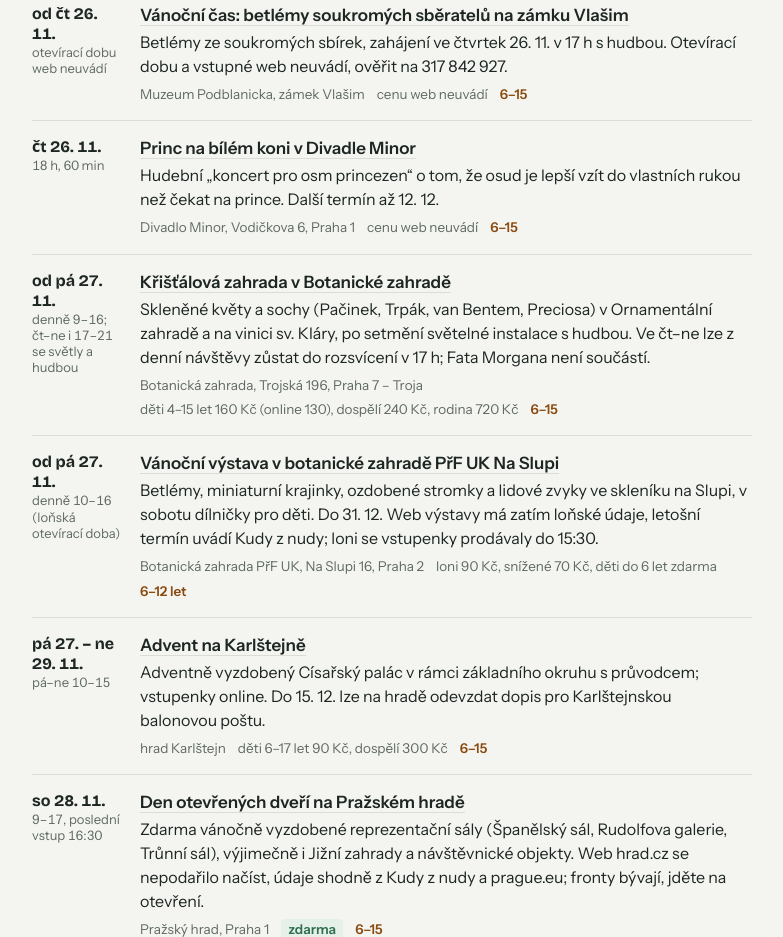
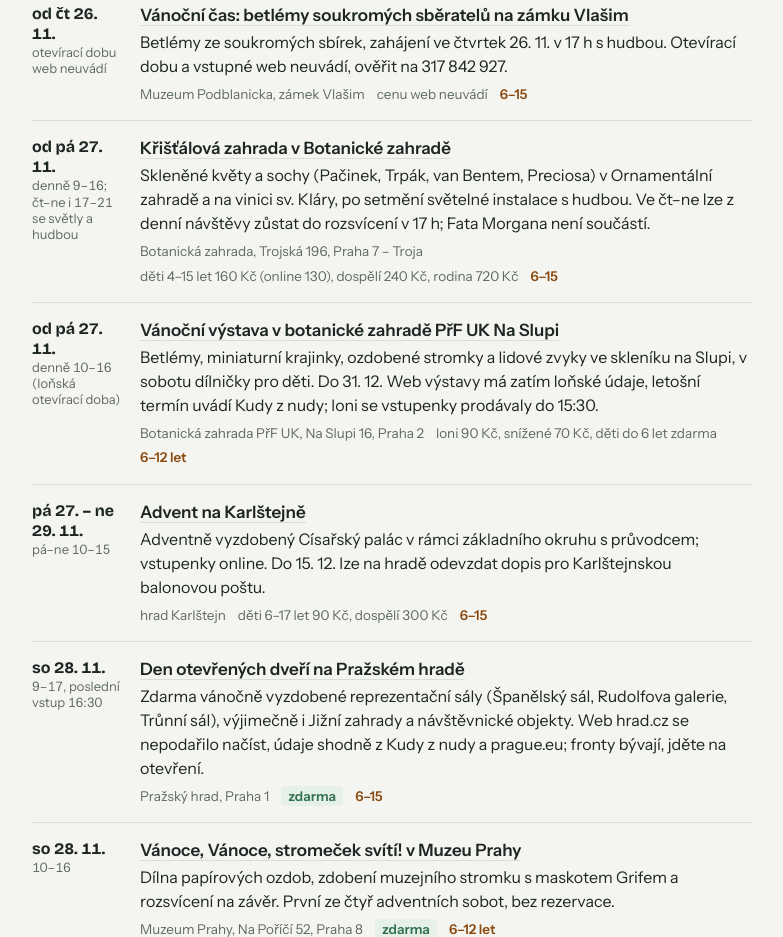
Before and after one commit to petraklepacova/kamsdomskolakem, a plain HTML site: page index.html in a window 1280 px wide. Shown: the part 5380-6317 px from the top of the page, without its empty margins (248-1031 px from the left). Drawn offline with nearby package versions, Linux system fonts and the light colour scheme.

Commit message:
Divadlo Minor staženo (divadla zatím nezařazujeme)
Co-Authored-By: Claude Fable 5.2 <noreply@anthropic.com>
Claude-Session: https://claude.ai/code/session_01Aqmo71yytGqQtkyxb3Vb9u

```diff
--- a/index.html
+++ b/index.html
@@ -296,7 +296,6 @@ const WEEKS = [
   {d:"čt 26. – so 28. 11.",t:"9–17, poslední vstup 16:30",n:"Vánoční výstava ovoce: staré zimní odrůdy jablek a hrušek",u:"https://www.nzm.cz/aktualne-v-muzeu/vystavy/vanocni-vystava-ovoce-stare-zimni-odrudy-jabloni-a-hrusni",w:"Stovky starých odrůd a poradna na určení odrůd (vezměte jablko ze zahrady); ve čt ve 12 h komentovaná prohlídka s ochutnávkou, v pá v 10 h přednáška. Semináře s registrací e-mailem.",p:"NZM, Kostelní 44, Praha 7",c:"do 18 let zdarma, dospělí 250 Kč",a:[6,15],r:"P",f:false},
   {d:"od čt 26. 11.",t:"út–pá 9–17, po zavřeno",n:"Od výlohy ke stromečku: vánoční výstava na Hrádku",u:"https://www.cms-kh.cz/od-vylohy-ke-stromecku",w:"Jak se měnila vánoční přání, dárky a nakupování v kutnohorských obchodech; levná výstava ke spojení se středověkým dolem v Hrádku. Termín potvrzuje web muzea, hodiny a cenu Kudy z nudy.",p:"České muzeum stříbra, Hrádek, Barborská 28, Kutná Hora",c:"40 Kč, snížené 30 Kč",a:[6,15],r:"S",f:false},
   {d:"od čt 26. 11.",t:"otevírací dobu web neuvádí",n:"Vánoční čas: betlémy soukromých sběratelů na zámku Vlašim",u:"https://www.muzeumpodblanicka.cz/akce/vanocni-cas/",w:"Betlémy ze soukromých sbírek, zahájení ve čtvrtek 26. 11. v 17 h s hudbou. Otevírací dobu a vstupné web neuvádí, ověřit na 317 842 927.",p:"Muzeum Podblanicka, zámek Vlašim",c:"cenu web neuvádí",a:[6,15],r:"S",f:false},
-  {d:"čt 26. 11.",t:"18 h, 60 min",n:"Princ na bílém koni v Divadle Minor",u:"https://www.minor.cz/repertoar/princ-na-bilem-koni",w:"Hudební „koncert pro osm princezen“ o tom, že osud je lepší vzít do vlastních rukou než čekat na prince. Další termín až 12. 12.",p:"Divadlo Minor, Vodičkova 6, Praha 1",c:"cenu web neuvádí",a:[6,15],r:"P",f:false},
   {d:"od pá 27. 11.",t:"denně 9–16; čt–ne i 17–21 se světly a hudbou",n:"Křišťálová zahrada v Botanické zahradě",u:"https://www.botanicka.cz/clanky/akce/kristalova-zahrada-i-rozzarene-sklenene-instalace",w:"Skleněné květy a sochy (Pačinek, Trpák, van Bentem, Preciosa) v Ornamentální zahradě a na vinici sv. Kláry, po setmění světelné instalace s hudbou. Ve čt–ne lze z denní návštěvy zůstat do rozsvícení v 17 h; Fata Morgana není součástí.",p:"Botanická zahrada, Trojská 196, Praha 7 – Troja",c:"děti 4–15 let 160 Kč (online 130), dospělí 240 Kč, rodina 720 Kč",a:[6,15],r:"P",f:false},
   {d:"od pá 27. 11.",t:"denně 10–16 (loňská otevírací doba)",n:"Vánoční výstava v botanické zahradě PřF UK Na Slupi",u:"https://www.vanocni-vystava.cz/",w:"Betlémy, miniaturní krajinky, ozdobené stromky a lidové zvyky ve skleníku na Slupi, v sobotu dílničky pro děti. Do 31. 12. Web výstavy má zatím loňské údaje, letošní termín uvádí Kudy z nudy; loni se vstupenky prodávaly do 15:30.",p:"Botanická zahrada PřF UK, Na Slupi 16, Praha 2",c:"loni 90 Kč, snížené 70 Kč, děti do 6 let zdarma",a:[6,12],r:"P",f:false},
   {d:"pá 27. – ne 29. 11.",t:"pá–ne 10–15",n:"Advent na Karlštejně",u:"https://www.hrad-karlstejn.cz/cs/akce/89397-advent-na-karlstejne",w:"Adventně vyzdobený Císařský palác v rámci základního okruhu s průvodcem; vstupenky online. Do 15. 12. lze na hradě odevzdat dopis pro Karlštejnskou balonovou poštu.",p:"hrad Karlštejn",c:"děti 6–17 let 90 Kč, dospělí 300 Kč",a:[6,15],r:"S",f:false},
```
